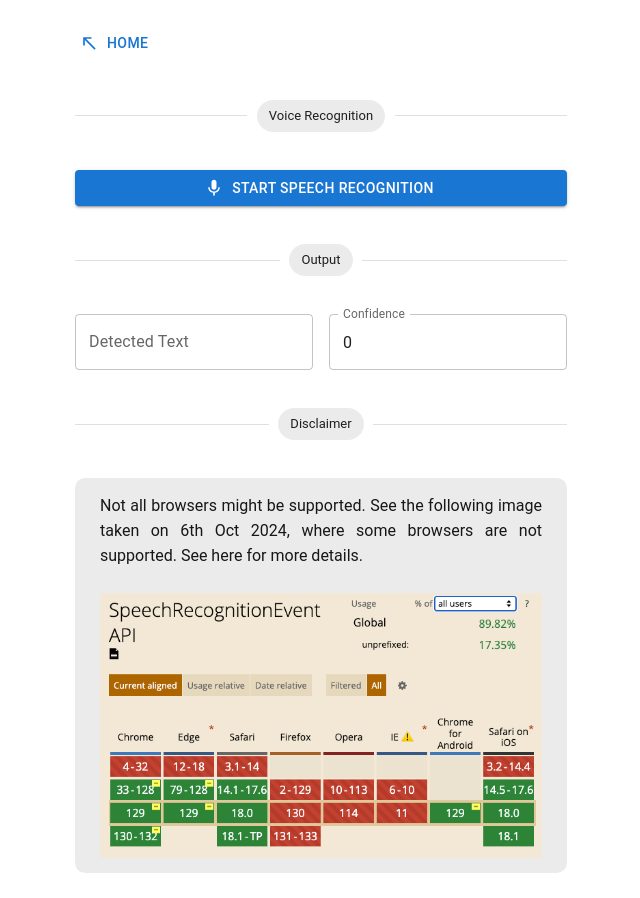
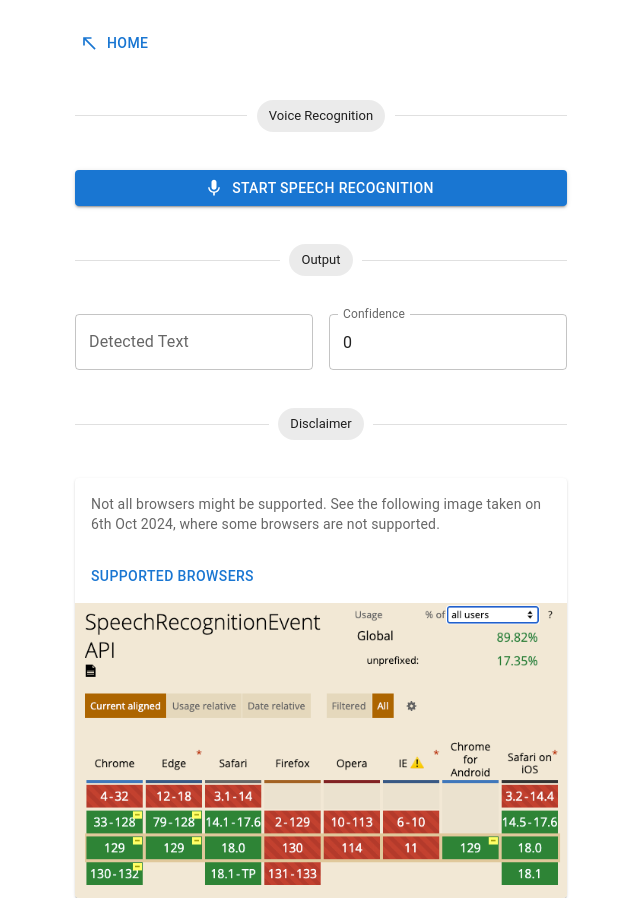
Before and after one commit to Weiyuan-Lane/web-speech-api, a Next.js app: page /detect-sound in a window 1280 px wide. Shown: the whole page, without its empty margins (319-959 px from the left). Before the commit the page ends 873 px from the top, so only its background shows below. Built offline with nearby package versions, Linux system fonts and the light colour scheme.

Commit message:
[Feature] Added more outbound browser support logic

```diff
--- a/app/detect-sound/page.tsx
+++ b/app/detect-sound/page.tsx
@@ -2,8 +2,13 @@
 
 import { engageSpeechRecognition } from '../../components/dom-web-speech';
 import { useState } from 'react';
-import Image from 'next/image';
 import {
+  Card,
+  CardActionArea,
+  CardContent,
+  CardMedia,
+  CardActions,
+  Typography,
   Button,
   Grid2 as Grid,
   Box,
@@ -15,6 +20,7 @@ import {
 } from '@mui/material';
 import MicIcon from '@mui/icons-material/Mic';
 import NorthWestIcon from '@mui/icons-material/NorthWest';
+import Link from 'next/link';
 import supportedBrowserImage from './supported-browsers-06-10-2024.png';
 
 export default function DetectSound() {
@@ -52,7 +58,9 @@ export default function DetectSound() {
         }}>
           <Grid container rowSpacing={1}>
             <Grid size={12}>
-              <Button startIcon={<NorthWestIcon/>} href="/">Home</Button>
+              <Button startIcon={<NorthWestIcon/>}>
+                <Link href="/">Home</Link>
+              </Button>
             </Grid>
 
             <Grid size={12}>
@@ -135,19 +143,27 @@ export default function DetectSound() {
               </Divider>
             </Grid>
 
-            <Grid size={12} style={{ fontFamily: "'Roboto'", textAlign: 'justify', lineHeight: '25px' }}>
-              <div style={{ backgroundColor: 'rgba(0, 0, 0, 0.08)', padding: '15px 25px', borderRadius: '10px' }}>
-                <p>Not all browsers might be supported. See the following image taken on 6th Oct 2024, where some browsers are not supported. See <a href="https://caniuse.com/mdn-api_speechrecognitionevent" target="_blank">here</a> for more details.</p>
-                <br/>
-                <Image
+            <Grid size={12}>
+              <Card>
+                <CardActionArea>
+                  <CardContent>
+                    <Typography variant="body2" sx={{ color: 'text.secondary' }}>
+                      Not all browsers might be supported. See the following image taken on 6th Oct 2024, where some browsers are not supported.
+                    </Typography>
+                  </CardContent>
+                </CardActionArea>
+                <CardActions>
+                  <Button>
+                    <Link href="https://caniuse.com/mdn-api_speechrecognitionevent" target="_blank">Supported browsers</Link>
+                  </Button>
+                </CardActions>
+                <CardMedia
                   src={supportedBrowserImage.src}
-                  alt="Supported Browsers"
-                  width={0}
-                  height={0}
-                  sizes="100vw"
-                  style={{ width: '100%', height: 'auto' }}
+                  component="img"
+                  height="50"
                 />
-              </div>
+              </Card>
+
             </Grid>
           </Grid>
         </Box>
```
Also changed, not shown: 186 other files (tests, documents, lock files or other folders).
